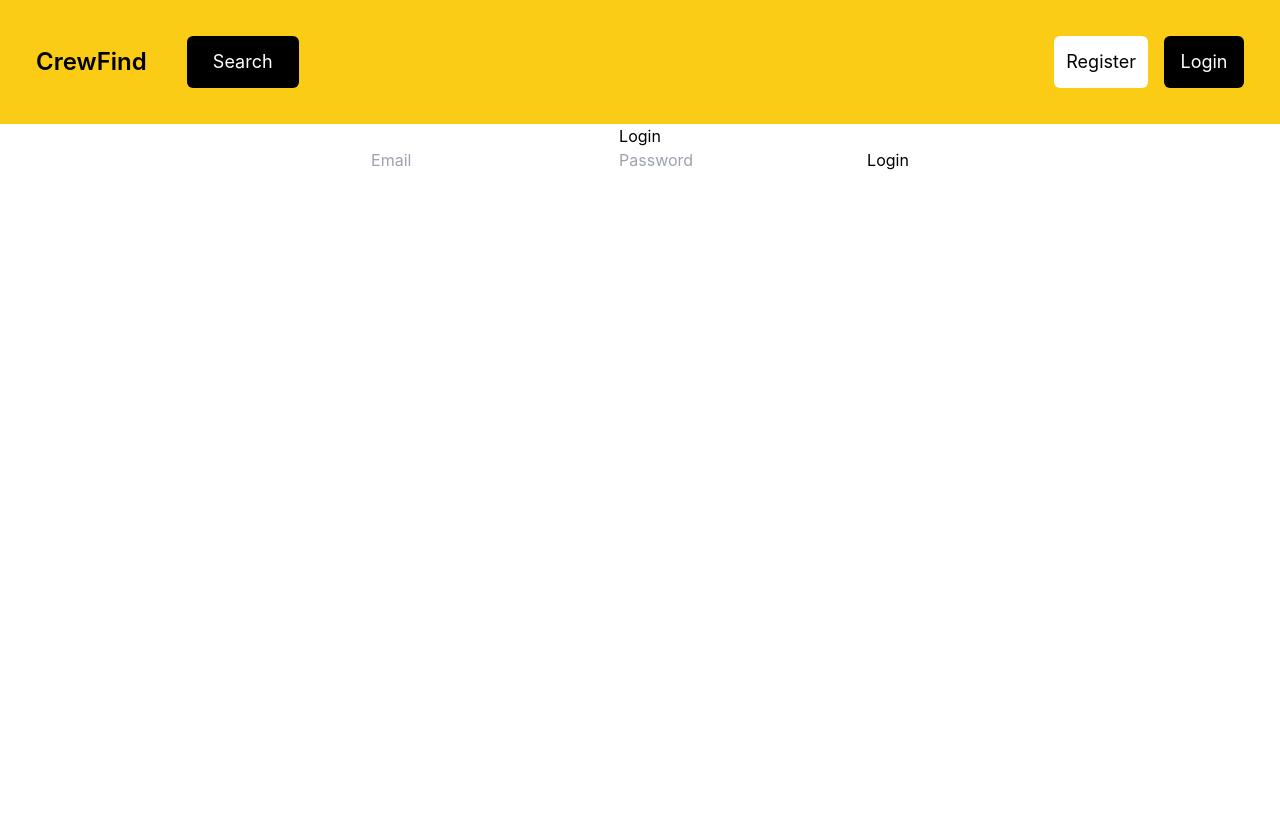
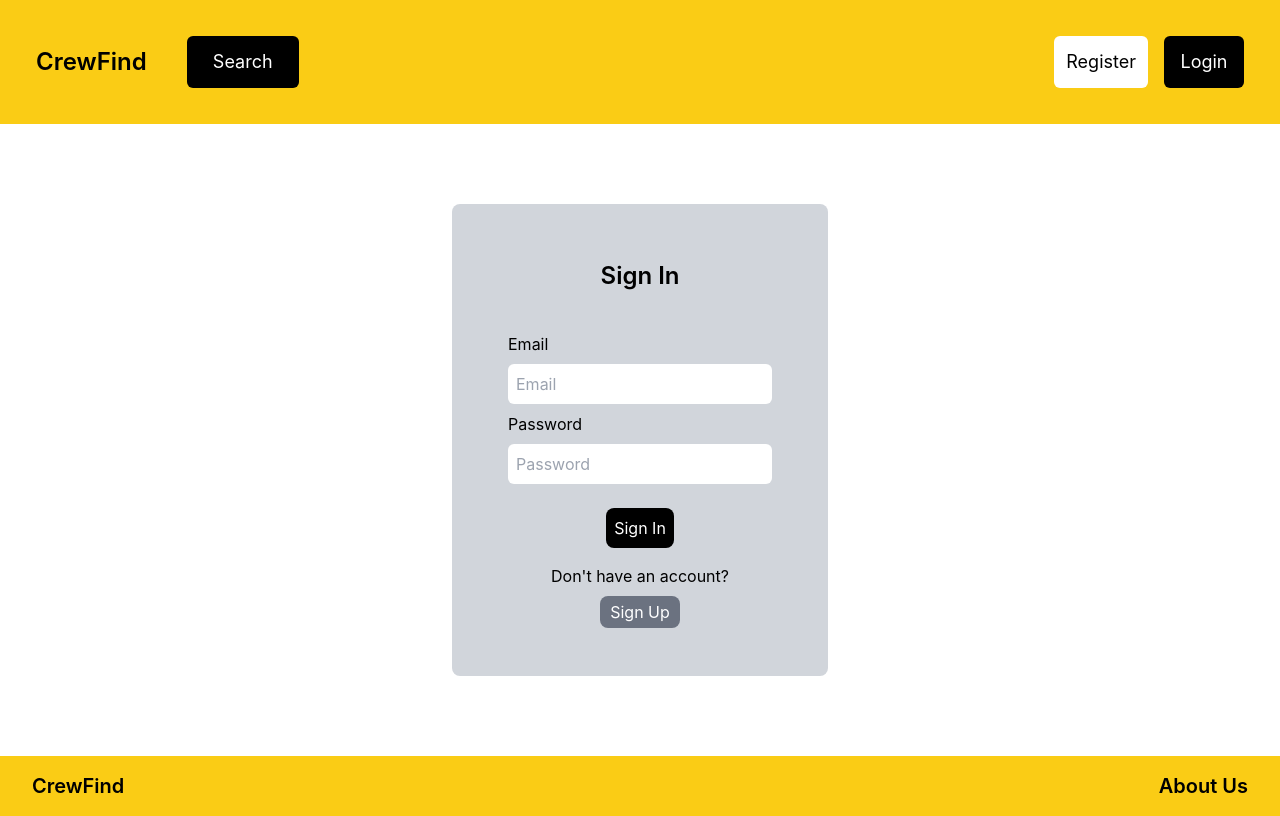
Before and after one commit to Soroushb/findcrew-frontend, a React (Create React App) app: page /signin in a window 1280 px wide. Built offline with nearby package versions, Linux system fonts and the light colour scheme.

Commit message:
nav and auth pages finished, about us section half done

```diff
--- a/src/App.js
+++ b/src/App.js
@@ -2,7 +2,9 @@ import './App.css';
 import SignIn from './components/SignIn';
 import SignUp from './components/SignUp';
 import Navbar from './components/Navbar';
-import { BrowserRouter as Router, Routes, Route, Link } from 'react-router-dom';
+import Footer from './components/Footer';
+import AboutUs from './components/AboutUs';
+import { BrowserRouter as Router, Routes, Route } from 'react-router-dom';
 
 function App() {
   return (
@@ -14,11 +16,14 @@ function App() {
             <Routes>
               <Route exact path="/signup" element={<SignUp />} />
               <Route exact path="/signin" element={<SignIn />} />
+              <Route exact path="/about-us" element={<AboutUs />} />
             </Routes>
           </div>
         </div>
       </div>
+      <Footer/>
     </Router>
+
   );
 }
 
--- /dev/null
+++ b/src/components/AboutUs.jsx
@@ -0,0 +1,32 @@
+import React from 'react'
+import images from '../constants/images'
+
+const AboutUs = () => {
+  return (
+    <div className='flex flex-1  p-8 flex-row'>
+        <div className='flex w-1/2 flex-col'>
+        <h1 className='text-2xl'>About Us</h1>
+        <div className='p-10'>
+        At CrewFind, we are passionate about creating a platform that connects talented individuals with exciting opportunities, bridging the gap between creatives, professionals, and organizations. Born out of the realization that collaboration is key to achieving great things, CrewFind aims to revolutionize the way people network, find collaborators, and assemble teams for projects across a wide range of industries.
+Our Mission
+
+Our mission is to empower individuals and teams by providing a seamless, user-friendly platform that fosters connections, collaboration, and creativity. We strive to build a community where professionals and enthusiasts alike can come together to share their skills, ideas, and passions, creating something greater than the sum of its parts.
+What We Offer
+
+At CrewFind, we understand that finding the right people for a project can be challenging. Whether you’re a filmmaker in search of a cinematographer, a startup founder looking for a developer, or a musician seeking a producer, our app makes it easy to discover the right talent. Here’s how CrewFind stands out:
+
+    Personalized Search: Easily filter and search for collaborators based on specific skills, experience levels, and interests.
+    Comprehensive Profiles: View detailed profiles, including portfolios, past projects, and reviews, to ensure you find the perfect match.
+    Seamless Communication: Use our built-in messaging system to connect with others, discuss projects, and finalize details all in one place.
+    Diverse Categories: Whether you're working in tech, art, media, education, or any other field, CrewFind caters to a wide array of industries and skills.
+    User-Friendly Interface: Designed with simplicity and functionality in mind, our platform ensures a smooth experience for everyone.
+
+
+        </div>
+        </div>
+        <div className='flex h-full w-1/2'><img className='rounded-xl' src={images.set} width={700} alt="image"/></div>
+    </div>
+  )
+}
+
+export default AboutUs
--- /dev/null
+++ b/src/components/Footer.jsx
@@ -0,0 +1,17 @@
+import React from 'react'
+import { Link } from 'react-router-dom'
+
+const Footer = () => {
+  return (
+    <div className='flex bg-yellow-400 px-4  justify-between text-xl font-semibold'>
+
+        <div className='p-4 hover:cursor-pointer'>CrewFind</div>
+        <Link to='/about-us'>
+        <div className='p-4 hover:cursor-pointer'>About Us</div>
+        </Link>
+
+    </div>
+  )
+}
+
+export default Footer
--- a/src/components/Navbar.jsx
+++ b/src/components/Navbar.jsx
@@ -8,9 +8,11 @@ const Navbar = () => {
     <div className='flex flex-row justify-between bg-yellow-400 p-9'>
 
         <div className='flex flex-row justify-center items-center'>
+        <Link to="/">
         <div className='flex hover:cursor-pointer font-semibold text-2xl'>
             CrewFind
         </div>
+        </Link>
         <div className='bg-black p-3 min-w-28 rounded-md text-lg hover:cursor-pointer text-white ml-10'>
         Search
         </div>
--- a/src/components/SignIn.jsx
+++ b/src/components/SignIn.jsx
@@ -1,6 +1,7 @@
 import React, { useState } from 'react';
 import { auth } from "../frontend/firebase/firebase";
 import { signInWithEmailAndPassword } from "firebase/auth";
+import { Link } from 'react-router-dom';
 
 function SignIn() {
   const [email, setEmail] = useState('');
@@ -24,24 +25,46 @@ function SignIn() {
   };
 
   return (
-    <div>
-      <h2>Login</h2>
-      <form onSubmit={handleLogin}>
+    <div className='flex justify-center items-center'>
+
+      <div className='m-20 bg-gray-300 p-12 rounded-lg flex flex-col justify-start'>
+      <h2 className='text-2xl m-2 font-semibold mb-10'>Sign In</h2>
+      <form className='flex flex-col items-start' onSubmit={handleLogin}>
+        <label className='pl-2'>Email</label>
         <input
+          className='rounded-md p-2 m-2'
           type="email"
           placeholder="Email"
           value={email}
           onChange={(e) => setEmail(e.target.value)}
         />
+        <label className='pl-2'>Password</label>
         <input
+         className='rounded-md p-2 m-2'
           type="password"
           placeholder="Password"
           value={password}
           onChange={(e) => setPassword(e.target.value)}
         />
-        <button type="submit">Login</button>
+        <div></div>
+        <div className='flex self-center mt-4'>
+        <button className='text-white bg-black p-2 rounded-lg' type="submit">Sign In</button>
+        </div>
       </form>
-      {error && <p style={{ color: 'red' }}>{error}</p>}
+      <div className='m-2 text-white'>
+      {error && <p className='bg-red-500 p-2 rounded-lg'>{error}</p>}
+      </div>
+      <div>
+            <div className='text-md'>
+                Don't have an account?
+            </div>
+            <Link to="/signup">
+            <button className='text-white bg-gray-500 p-1 min-w-20 mt-2 rounded-lg' type="submit">Sign Up</button>
+            </Link>
+        </div>
+
+      </div>
+
     </div>
   );
 }
--- a/src/components/SignUp.jsx
+++ b/src/components/SignUp.jsx
@@ -1,19 +1,27 @@
 import React, { useState } from 'react';
 import { auth } from "../frontend/firebase/firebase"
 import { createUserWithEmailAndPassword } from "firebase/auth";
+import { Link } from 'react-router-dom';
 
 function SignUp() {
     const [email, setEmail] = useState('');
     const [password, setPassword] = useState('');
+    const [passwordRepeat, setPasswordRepeat] = useState('')
     const [error, setError] = useState('');
+    const [created, setCreated] = useState(false);
 
     const handleSignUp = (e) => {
       e.preventDefault(); // Prevent form from refreshing the page
-      createUserWithEmailAndPassword(auth, email, password)
+      setCreated(false)
+      if(password !== passwordRepeat){
+        setError("Password do not match.")
+      }else{
+        createUserWithEmailAndPassword(auth, email, password)
         .then((userCredential) => {
           // Successfully created user
           const user = userCredential.user;
           console.log("User created:", user);
+          setCreated(true)
           setError(''); // Clear any previous errors
         })
         .catch((error) => {
@@ -21,6 +29,7 @@ function SignUp() {
           setError(error.message); // Display the error message
           console.error("Error signing up:", error.message);
         });
+      }
     };
 
     return (
@@ -50,12 +59,26 @@ function SignUp() {
            className='rounded-md p-2 m-2'
             type="password"
             placeholder="Password"
-            value={password}
-            onChange={(e) => setPassword(e.target.value)}
+            value={passwordRepeat}
+            onChange={(e) => setPasswordRepeat(e.target.value)}
           />
-          <button type="submit">Sign Up</button>
+          <div></div>
+          <div className='flex self-center mt-4'>
+          <button className='text-white bg-black p-2 rounded-lg' type="submit">Sign Up</button>
+          </div>
         </form>
-        {error && <p style={{ color: 'red' }}>{error}</p>}
+        <div className='m-2 text-white'>
+        {error && <p className='bg-red-500 p-2 rounded-lg'>{error}</p>}
+        {created && <p className='bg-green-500 p-2 rounded-lg'>User Created!</p>}
+        </div>
+        <div>
+            <div className='text-md'>
+                Already have an account?
+            </div>
+            <Link to="/signin">
+            <button className='text-white bg-gray-500 p-1 min-w-20 mt-2 rounded-lg' type="submit">Sign In</button>
+            </Link>
+        </div>
         </div>
 
       </div>
--- /dev/null
+++ b/src/constants/images.js
@@ -0,0 +1,5 @@
+import set from '../assets/set.jpg'
+
+export default{
+    set
+}
```
Also changed, not shown: 1 other file (tests, documents, lock files or other folders).
